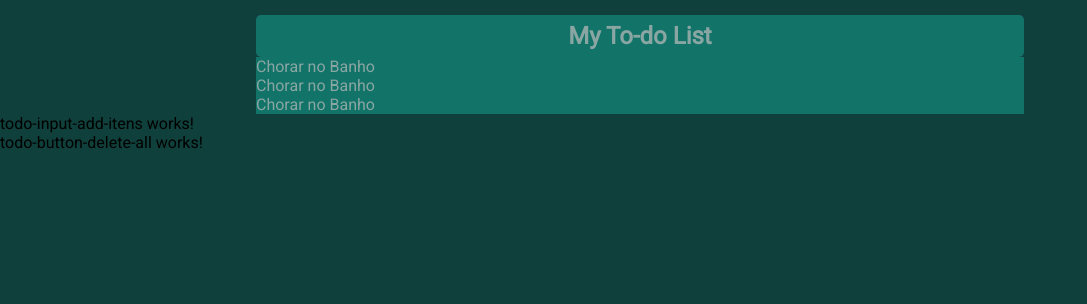
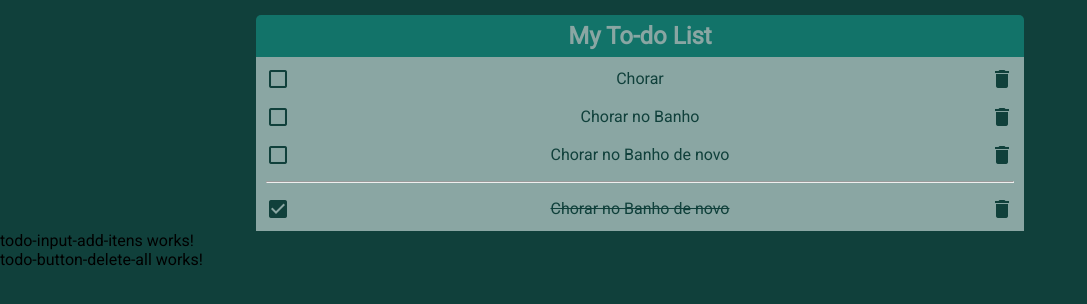
Before and after one commit to IgorDoring/toDoList-UdemyProject, an Angular app: page / in a window 1280 px wide. Shown: the top 304 px of the page, without its empty margins (0-1087 px from the left). Built offline with nearby package versions, Linux system fonts and the light colour scheme.

Commit message:
Styling todo-list mock

```diff
--- a/src/app/modules/home/components/header/header.component.css
+++ b/src/app/modules/home/components/header/header.component.css
@@ -2,7 +2,7 @@ header{
 	padding: 7px 17px;
 	background-color: #127369;
 	margin-top: 15px;
-	border-radius: 5px;
+	border-radius: 5px 5px 0 0;
 }
 
 h2{
--- a/src/app/modules/home/components/todo-list/todo-list.component.css
+++ b/src/app/modules/home/components/todo-list/todo-list.component.css
@@ -1,4 +1,31 @@
 main div.container {
-	color: #8AA6A3;
-	background-color: #127369;
+	color: #10403B;
+	background-color: #8AA6A3;
+	padding: 10px;
 }
+
+.taskRow{
+	display: flex;
+	justify-content: space-between;
+	align-items: center;
+}
+
+.taskRow p{
+	text-align: center;
+	line-height: 24px;
+}
+
+.checkTask, .deleteTask{  }
+
+div.container .taskRow:not(.taskRow:last-child){
+	margin-bottom: 14px;
+}
+
+hr{
+	color: #10403B;
+	margin-bottom: 14px;
+}
+
+.taskCompleted p{
+	text-decoration: line-through;
+}
--- a/src/app/modules/home/components/todo-list/todo-list.component.html
+++ b/src/app/modules/home/components/todo-list/todo-list.component.html
@@ -1,13 +1,25 @@
 <main>
 	<div class="container">
-		<div>
-			<p>Chorar no Banho</p>
+		<div class="taskRow">
+				<span class="material-icons checkTask">check_box_outline_blank</span>
+				<p>Chorar</p>
+				<span class="material-icons deleteTask">delete</span>
 		</div>
-		<div>
-			<p>Chorar no Banho</p>
+		<div class="taskRow">
+				<span class="material-icons checkTask">check_box_outline_blank</span>
+				<p>Chorar no Banho</p>
+				<span class="material-icons deleteTask">delete</span>
 		</div>
-		<div>
-			<p>Chorar no Banho</p>
+		<div class="taskRow">
+				<span class="material-icons checkTask">check_box_outline_blank</span>
+				<p>Chorar no Banho de novo</p>
+				<span class="material-icons deleteTask">delete</span>
+		</div>
+		<hr>
+		<div class="taskRow taskCompleted">
+				<span class="material-icons checkTask">check_box</span>
+				<p>Chorar no Banho de novo</p>
+				<span class="material-icons deleteTask">delete</span>
 		</div>
 	</div>
 </main>
--- a/src/index.html
+++ b/src/index.html
@@ -6,6 +6,9 @@
   <base href="/">
   <meta name="viewport" content="width=device-width, initial-scale=1">
   <link rel="icon" type="image/x-icon" href="favicon.ico">
+  <link href="https://fonts.googleapis.com/icon?family=Material+Icons"
+      rel="stylesheet">
+
 </head>
 <body>
   <app-root></app-root>
```
